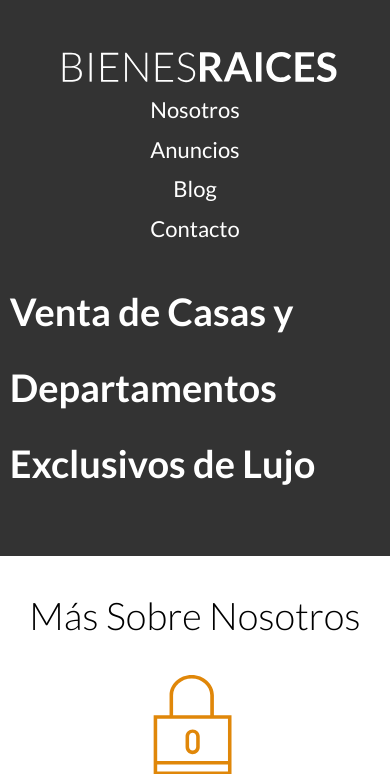
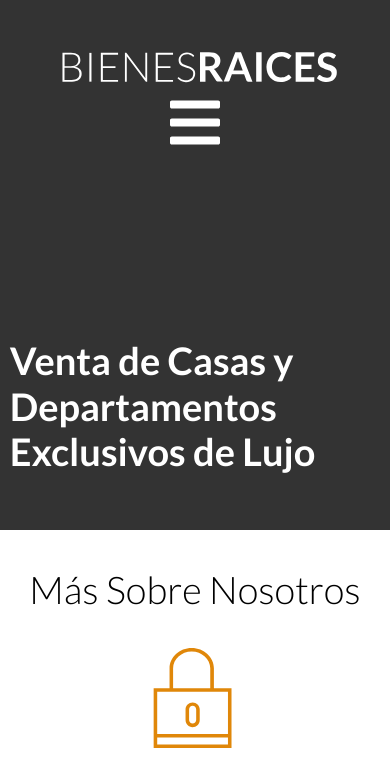
Before and after one commit to Pancratzia/Web-Development-Repository, a PHP site: page / in a window 390 px wide. Shown: the top 774 px of the page. Run offline with PHP 8.4, Linux system fonts and the light colour scheme; style sheets or scripts are compiled from the project's sources; some libraries are stand-ins or nearby versions.

Commit message:
Hamburger menu working

```diff
--- a/05-BienesRaices/index.html
+++ b/05-BienesRaices/index.html
@@ -16,6 +16,10 @@
                 <a href="/">
                     <img loading="lazy" width="50" height="50" src="build/img/logo.svg" alt="Logo de Bienes Raices">
                 </a>
+
+                <div class="mobile-menu">
+                    <img src="build/img/barras.svg" alt="icono menu responsive">
+                </div>
 
                 <nav class="navegacion">
                     <a href="nosotros.html">Nosotros</a>
--- a/05-BienesRaices/src/scss/layout/_header.scss
+++ b/05-BienesRaices/src/scss/layout/_header.scss
@@ -36,7 +36,13 @@
         text-align: left;
         color: $blanco;
         font-weight: bold;
-        line-height: 2;
+        line-height: 1.2;
         max-width: 60rem;
+        transition: line-height .3s ease;
+
+        @include tablet{
+            line-height: 2;
+            transition: line-height .3s ease;
+        }
     }
 }
--- a/05-BienesRaices/src/scss/layout/_navegacion.scss
+++ b/05-BienesRaices/src/scss/layout/_navegacion.scss
@@ -1,6 +1,7 @@
 .barra{
     display: flex;
     flex-direction: column;
+    align-items: center;
     padding-top: 3rem;
 
     @include tablet {
@@ -12,9 +13,15 @@
 
 .navegacion{
 
+    visibility: hidden;
+    opacity: 0;
+    transition: visibility .3s ease-in-out, opacity .3s linear;
+
     @include tablet {
         display: flex;
         align-items: center;
+        opacity: 1;
+        visibility: visible;
     }
 
 
@@ -41,3 +48,21 @@
       }
     }
 }
+
+//Menu Hamburguesa
+
+.mobile-menu{
+    @include tablet{
+        display: none;
+    }
+
+    img{
+        width: 5rem;
+    }
+}
+
+.mostrar{
+    visibility: visible;
+    opacity: 1;
+    transition: visibility .3s ease-in-out, opacity .3s linear;
+}
```
Also changed, not shown: 05-BienesRaices/src/js/app.js (+10 -1 lines).
